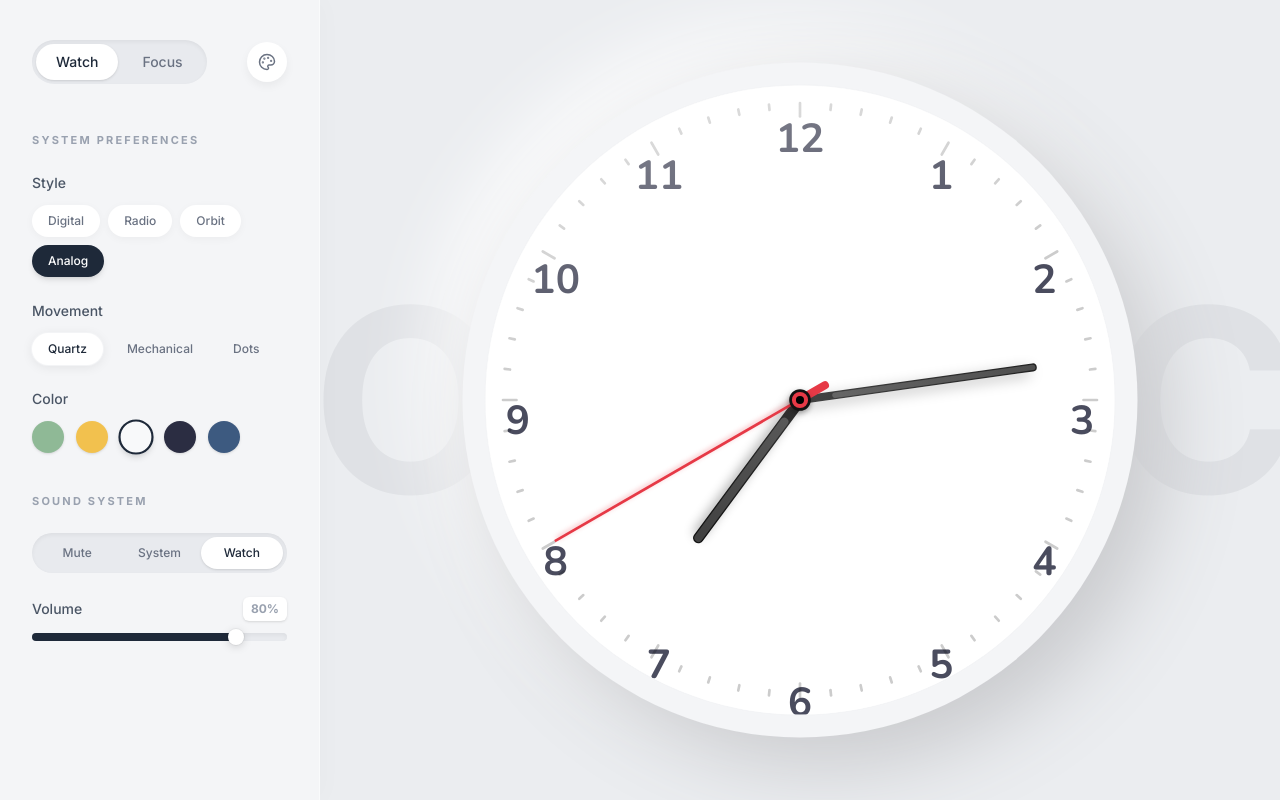
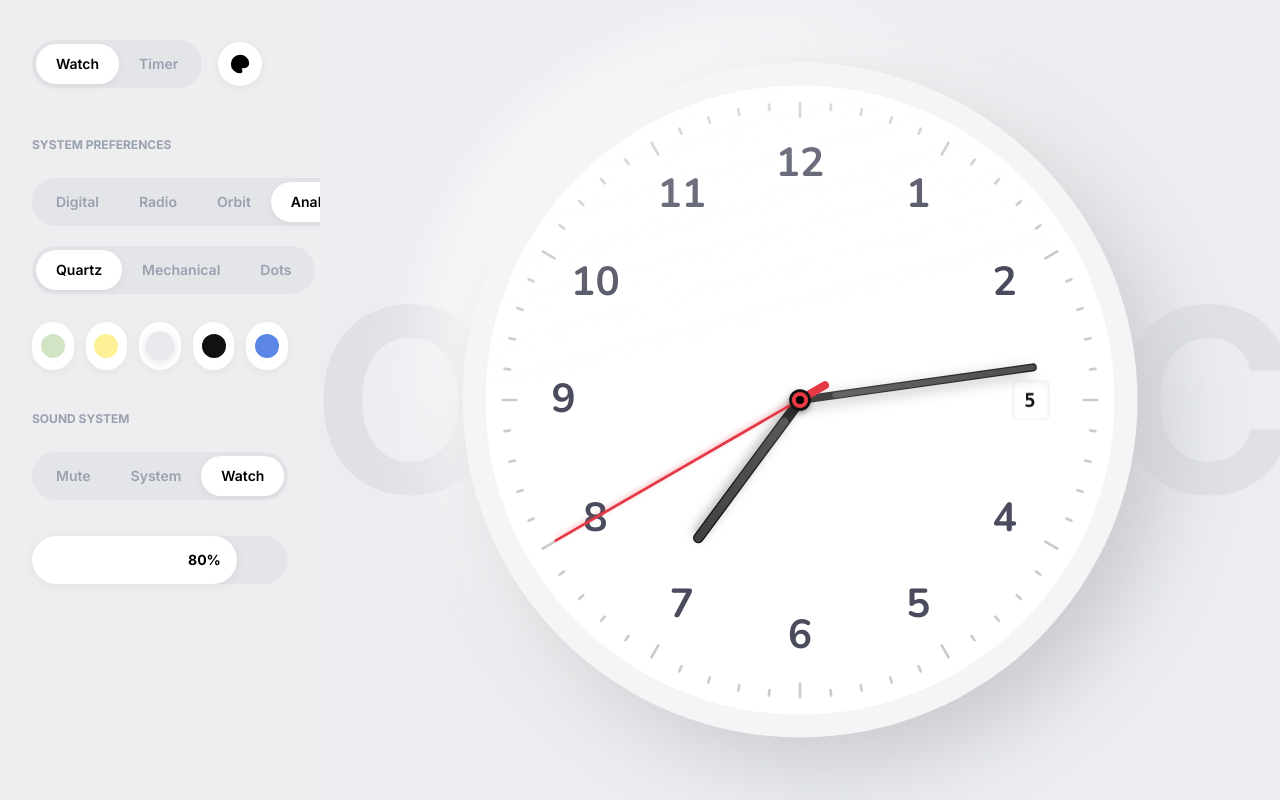
Before and after one commit to phalla-doll/cowatch, a React (Vite) app: page / in a window 1280 px wide. Built offline with nearby package versions, Linux system fonts and the light colour scheme.

Commit message:
style: update UI color palette and sidebar design
Refine the application color scheme for a more modern aesthetic and update the sidebar layout to match the updated visual requirements.

```diff
--- a/src/App.tsx
+++ b/src/App.tsx
@@ -7,7 +7,7 @@ export default function App() {
   const [state, setState] = useState<AppState>({
     style: 'Analog',
     movement: 'Quartz',
-    color: '#F8F9FA', // white/off-white default
+    color: '#E8EAEE', // off-white default
     sound: 'Watch',
     volume: 80,
   });
--- a/src/components/Sidebar.tsx
+++ b/src/components/Sidebar.tsx
@@ -8,21 +8,24 @@ interface SidebarProps {
 
 const styles: WatchStyle[] = ['Digital', 'Radio', 'Orbit', 'Analog'];
 const movements: Movement[] = ['Quartz', 'Mechanical', 'Dots'];
-const colors = ['#8FB996', '#F2C14E', '#F8F9FA', '#2B2D42', '#3D5A80'];
+const colors = ['#D3E4C5', '#FDF094', '#E8EAEE', '#111111', '#5B86E5'];
 const sounds: SoundSystem[] = ['Mute', 'System', 'Watch'];
 
 export default function Sidebar({ state, updateState }: SidebarProps) {
+  // We use slightly lighter gray for the container backgrounds to match the image
+  const pillBg = "bg-[#E3E5E9]";
+
   return (
-    <aside className="w-80 bg-[#F4F5F7] h-full flex flex-col px-8 py-10 shadow-[4px_0_24px_rgba(0,0,0,0.02)] border-r border-white/50 z-10 overflow-y-auto">
+    <aside className="w-80 bg-[#EEEEF0] h-full flex flex-col px-8 py-10 z-10 overflow-y-auto">
 
       {/* Top Nav */}
-      <div className="flex items-center justify-between mb-12">
-        <div className="flex space-x-1 bg-[#E8EAEE] p-1 rounded-full shadow-inner">
-          <button className="px-5 py-2 rounded-full bg-white shadow-sm text-sm font-medium text-gray-800 transition-all">Watch</button>
-          <button className="px-5 py-2 rounded-full text-sm font-medium text-gray-500 hover:text-gray-700 transition-all">Focus</button>
+      <div className="flex items-center gap-4 mb-12">
+        <div className={`flex ${pillBg} p-1 rounded-full`}>
+          <button className="px-5 py-2.5 rounded-full bg-white shadow-[0_2px_8px_rgba(0,0,0,0.06)] text-sm font-semibold text-black transition-all">Watch</button>
+          <button className="px-5 py-2.5 rounded-full text-sm font-semibold text-gray-400 hover:text-gray-600 transition-all">Timer</button>
         </div>
-        <button className="w-10 h-10 rounded-full bg-white shadow-[0_4px_10px_rgba(0,0,0,0.05)] flex items-center justify-center text-gray-500 hover:text-gray-800 transition-colors">
-          <Palette size={18} />
+        <button className="w-11 h-11 rounded-full bg-white shadow-[0_2px_10px_rgba(0,0,0,0.06)] flex items-center justify-center text-black transition-colors">
+          <Palette size={20} fill="currentColor" />
         </button>
       </div>
 
@@ -30,79 +33,19 @@ export default function Sidebar({ state, updateState }: SidebarProps) {
 
         {/* System Preferences */}
         <section>
-          <h2 className="text-[11px] font-bold tracking-[0.2em] text-gray-400 mb-6 uppercase">System Preferences</h2>
+          <h2 className="text-[12px] font-bold text-gray-400 mb-6 uppercase">System Preferences</h2>
 
-          <div className="space-y-6">
-            <div>
-              <label className="block text-sm font-medium text-gray-600 mb-3">Style</label>
-              <div className="flex flex-wrap gap-2">
-                {styles.map(s => (
-                  <button
-                    key={s}
-                    onClick={() => updateState({ style: s })}
-                    className={`px-4 py-2 rounded-full text-xs font-medium transition-all ${
-                      state.style === s
-                        ? 'bg-gray-800 text-white shadow-md'
-                        : 'bg-white text-gray-500 shadow-[0_2px_8px_rgba(0,0,0,0.04)] hover:shadow-md'
-                    }`}
-                  >
-                    {s}
-                  </button>
-                ))}
-              </div>
-            </div>
-
-            <div>
-              <label className="block text-sm font-medium text-gray-600 mb-3">Movement</label>
-              <div className="flex flex-wrap gap-2">
-                {movements.map(m => (
-                  <button
-                    key={m}
-                    onClick={() => updateState({ movement: m })}
-                    className={`px-4 py-2 rounded-full text-xs font-medium transition-all ${
-                      state.movement === m
-                        ? 'bg-white text-gray-800 shadow-[0_2px_12px_rgba(0,0,0,0.08)] ring-1 ring-gray-100'
-                        : 'text-gray-500 hover:bg-white hover:shadow-sm'
-                    }`}
-                  >
-                    {m}
-                  </button>
-                ))}
-              </div>
-            </div>
-
-            <div>
-              <label className="block text-sm font-medium text-gray-600 mb-3">Color</label>
-              <div className="flex gap-3">
-                {colors.map(c => (
-                  <button
-                    key={c}
-                    onClick={() => updateState({ color: c })}
-                    className="w-8 h-8 rounded-full transition-all flex items-center justify-center"
-                    style={{ backgroundColor: c }}
-                  >
-                    <span className={`w-full h-full rounded-full border-2 transition-all ${state.color === c ? 'border-gray-800 scale-110 shadow-md' : 'border-transparent scale-100 shadow-sm'}`} />
-                  </button>
-                ))}
-              </div>
-            </div>
-          </div>
-        </section>
-
-        {/* Sound System */}
-        <section>
-          <h2 className="text-[11px] font-bold tracking-[0.2em] text-gray-400 mb-6 uppercase">Sound System</h2>
-
-          <div className="space-y-6">
-            <div className="flex bg-[#E8EAEE] p-1 rounded-full shadow-inner">
-              {sounds.map(s => (
+          <div className="space-y-5">
+            {/* Styles */}
+            <div className={`flex ${pillBg} p-1 rounded-full w-max`}>
+              {styles.map(s => (
                 <button
                   key={s}
-                  onClick={() => updateState({ sound: s })}
-                  className={`flex-1 py-2 rounded-full text-xs font-medium transition-all ${
-                    state.sound === s
-                      ? 'bg-white text-gray-800 shadow-sm'
-                      : 'text-gray-500 hover:text-gray-700'
+                  onClick={() => updateState({ style: s })}
+                  className={`px-5 py-2.5 rounded-full text-sm font-semibold transition-all ${
+                    state.style === s
+                      ? 'bg-white text-black shadow-[0_2px_8px_rgba(0,0,0,0.06)]'
+                      : 'text-gray-400 hover:text-gray-600'
                   }`}
                 >
                   {s}
@@ -110,12 +53,70 @@ export default function Sidebar({ state, updateState }: SidebarProps) {
               ))}
             </div>
 
-            <div>
-              <div className="flex justify-between items-center mb-3">
-                <label className="text-sm font-medium text-gray-600">Volume</label>
-                <span className="text-xs font-bold text-gray-400 bg-white px-2 py-1 rounded-md shadow-sm">{state.volume}%</span>
-              </div>
-              <div className="relative h-2 bg-[#E8EAEE] rounded-full shadow-inner flex items-center group">
+            {/* Movements */}
+            <div className={`flex ${pillBg} p-1 rounded-full w-max`}>
+              {movements.map(m => (
+                <button
+                  key={m}
+                  onClick={() => updateState({ movement: m })}
+                  className={`px-5 py-2.5 rounded-full text-sm font-semibold transition-all ${
+                    state.movement === m
+                      ? 'bg-white text-black shadow-[0_2px_8px_rgba(0,0,0,0.06)]'
+                      : 'text-gray-400 hover:text-gray-600'
+                  }`}
+                >
+                  {m}
+                </button>
+              ))}
+            </div>
+
+            {/* Colors */}
+            <div className="flex gap-3 pt-2">
+              {colors.map(c => (
+                <button
+                  key={c}
+                  onClick={() => updateState({ color: c })}
+                  className="w-12 h-12 rounded-full bg-white shadow-[0_2px_10px_rgba(0,0,0,0.05)] flex items-center justify-center transition-transform hover:scale-105"
+                >
+                  <span
+                    className="w-6 h-6 rounded-full transition-all"
+                    style={{
+                      backgroundColor: c,
+                      transform: state.color === c ? 'scale(1.2)' : 'scale(1)',
+                      boxShadow: state.color === c ? '0 2px 8px rgba(0,0,0,0.1)' : 'none'
+                    }}
+                  />
+                </button>
+              ))}
+            </div>
+          </div>
+        </section>
+
+        {/* Sound System */}
+        <section>
+          <h2 className="text-[12px] font-bold text-gray-400 mb-6 uppercase">Sound System</h2>
+
+          <div className="space-y-5">
+            {/* Sounds */}
+            <div className={`flex ${pillBg} p-1 rounded-full w-max`}>
+              {sounds.map(s => (
+                <button
+                  key={s}
+                  onClick={() => updateState({ sound: s })}
+                  className={`px-5 py-2.5 rounded-full text-sm font-semibold transition-all ${
+                    state.sound === s
+                      ? 'bg-white text-black shadow-[0_2px_8px_rgba(0,0,0,0.06)]'
+                      : 'text-gray-400 hover:text-gray-600'
+                  }`}
+                >
+                  {s}
+                </button>
+              ))}
+            </div>
+
+            {/* Volume Slider */}
+            <div className="pt-4">
+              <div className={`relative h-12 ${pillBg} rounded-full flex items-center group`}>
                 <input
                   type="range"
                   min="0" max="100"
@@ -124,13 +125,11 @@ export default function Sidebar({ state, updateState }: SidebarProps) {
                   className="absolute w-full h-full opacity-0 cursor-pointer z-10"
                 />
                 <div
-                  className="absolute h-full bg-gray-800 rounded-full transition-all"
-                  style={{ width: `${state.volume}%` }}
-                />
-                <div
-                  className="absolute w-4 h-4 bg-white rounded-full shadow-[0_2px_8px_rgba(0,0,0,0.15)] ring-1 ring-black/5 group-hover:scale-110 transition-transform"
-                  style={{ left: `calc(${state.volume}% - 8px)` }}
-                />
+                  className="absolute h-full bg-white rounded-full shadow-[0_2px_12px_rgba(0,0,0,0.06)] transition-all flex items-center justify-end px-4 min-w-[3rem]"
+                  style={{ width: `${Math.max(15, state.volume)}%` }} // keep a min width so text is readable
+                >
+                  <span className="font-bold text-black text-sm">{state.volume}%</span>
+                </div>
               </div>
             </div>
           </div>
--- a/src/components/WatchFace.tsx
+++ b/src/components/WatchFace.tsx
@@ -129,7 +129,7 @@ export default function WatchFace({ state }: WatchFaceProps) {
           <div className="absolute top-0 left-0 w-full h-1/2 bg-gradient-to-b from-white/40 to-transparent rotate-[-15deg] origin-bottom-left rounded-tl-full pointer-events-none z-20"></div>
 
           {/* Dial Face */}
-          <div className="relative w-full h-full flex items-center justify-center transition-colors duration-500" style={{ backgroundColor: state.color === '#F8F9FA' ? '#ffffff' : state.color }}>
+          <div className="relative w-full h-full flex items-center justify-center transition-colors duration-500" style={{ backgroundColor: state.color === '#F8F9FA' || state.color === '#E8EAEE' ? '#ffffff' : state.color }}>
 
             {/* Style: Analog */}
             {state.style === 'Analog' && (
@@ -138,32 +138,39 @@ export default function WatchFace({ state }: WatchFaceProps) {
                 <div className="absolute inset-0 z-0">
                   {[...Array(12)].map((_, i) => {
                     const num = i === 0 ? 12 : i;
+                    const isDark = state.color === '#111111' || state.color === '#5B86E5';
+                    // 12 is at top (rotate -90deg)
+                    const angle = (i * 30 - 90) * (Math.PI / 180);
+                    const radius = 175; // Adjust distance from center
+                    const x = Math.cos(angle) * radius;
+                    const y = Math.sin(angle) * radius;
+
+                    // Do not render '3' if date complication overlaps
+                    if (num === 3) return null;
+
                     return (
                       <div
                         key={i}
-                        className="absolute inset-0 flex justify-center"
+                        className="absolute w-12 h-12 flex items-center justify-center font-rounded text-3xl font-bold"
                         style={{
-                          transform: `rotate(${i * 30}deg)`,
-                        }}
-                      >
-                        <div
-                          className="pt-8 font-rounded text-3xl font-bold flex items-center justify-center w-12 h-12"
-                          style={{
-                            transform: `rotate(${-i * 30}deg)`,
-                            color: state.color === '#2B2D42' || state.color === '#3D5A80' ? '#F4F5F7' : '#2B2D42',
+                          left: `calc(50% + ${x}px)`,
+                          top: `calc(50% + ${y}px)`,
+                          transform: 'translate(-50%, -50%)',
+                          color: isDark ? '#F4F5F7' : '#2B2D42',
                           opacity: 0.85
                         }}
                       >
                         {num}
-                        </div>
                       </div>
                     );
                   })}
                 </div>
 
                 {/* Minute Ticks */}
-                <div className="absolute inset-0">
-                  {[...Array(60)].map((_, i) => (
+                <div className="absolute inset-0 z-0">
+                  {[...Array(60)].map((_, i) => {
+                    const isDark = state.color === '#111111' || state.color === '#5B86E5';
+                    return (
                       <div
                         key={`tick-${i}`}
                         className="absolute top-0 left-1/2 -translate-x-1/2 h-full flex pt-3"
@@ -171,10 +178,11 @@ export default function WatchFace({ state }: WatchFaceProps) {
                       >
                         <div
                           className={`w-[2px] rounded-full ${i % 5 === 0 ? 'h-3' : 'h-1.5'}`}
-                        style={{ backgroundColor: state.color === '#2B2D42' || state.color === '#3D5A80' ? 'rgba(255,255,255,0.4)' : 'rgba(0,0,0,0.2)' }}
+                          style={{ backgroundColor: isDark ? 'rgba(255,255,255,0.4)' : 'rgba(0,0,0,0.2)' }}
                         />
                       </div>
-                  ))}
+                    );
+                  })}
                 </div>
 
                 {/* Hands */}
@@ -229,10 +237,12 @@ export default function WatchFace({ state }: WatchFaceProps) {
             )}
 
             {/* Style: Digital */}
-            {state.style === 'Digital' && (
+            {state.style === 'Digital' && (() => {
+              const isDark = state.color === '#111111' || state.color === '#5B86E5';
+              return (
               <div
                 className="flex flex-col items-center justify-center font-mono"
-                style={{ color: state.color === '#2B2D42' || state.color === '#3D5A80' ? '#F4F5F7' : '#111' }}
+                style={{ color: isDark ? '#F4F5F7' : '#111' }}
               >
                 <div className="text-8xl font-bold tracking-tighter tabular-nums flex items-baseline">
                   {hours.toString().padStart(2, '0')}
@@ -251,54 +261,58 @@ export default function WatchFace({ state }: WatchFaceProps) {
                     {[...Array(10)].map((_, i) => (
                       <div
                         key={i}
-                        className={`w-3 h-3 rounded-full transition-all duration-300 ${i < (seconds % 10) + 1 ? 'bg-[#E63946] scale-110 shadow-[0_0_8px_rgba(230,57,70,0.5)]' : 'bg-black/10'}`}
+                        className={`w-3 h-3 rounded-full transition-all duration-300 ${i < (seconds % 10) + 1 ? 'bg-[#E63946] scale-110 shadow-[0_0_8px_rgba(230,57,70,0.5)]' : (isDark ? 'bg-white/10' : 'bg-black/10')}`}
                       />
                     ))}
                   </div>
                 )}
               </div>
-            )}
+            )})()}
 
             {/* Style: Radio */}
-            {state.style === 'Radio' && (
+            {state.style === 'Radio' && (() => {
+              const isDark = state.color === '#111111' || state.color === '#5B86E5';
+              return (
               <div className="relative w-[360px] h-[360px] flex items-center justify-center">
                 {/* Hours Ring */}
                 <svg className="absolute w-full h-full -rotate-90">
-                  <circle cx="180" cy="180" r="160" fill="none" stroke={state.color === '#2B2D42' || state.color === '#3D5A80' ? 'rgba(255,255,255,0.1)' : 'rgba(0,0,0,0.05)'} strokeWidth="12" />
-                  <circle cx="180" cy="180" r="160" fill="none" stroke={state.color === '#2B2D42' || state.color === '#3D5A80' ? '#fff' : '#111'} strokeWidth="12"
+                  <circle cx="180" cy="180" r="160" fill="none" stroke={isDark ? 'rgba(255,255,255,0.1)' : 'rgba(0,0,0,0.05)'} strokeWidth="12" />
+                  <circle cx="180" cy="180" r="160" fill="none" stroke={isDark ? '#fff' : '#111'} strokeWidth="12"
                           strokeDasharray="1005" strokeDashoffset={1005 - (1005 * (hoursDegrees / 360))} className="transition-all duration-1000 ease-out" />
                 </svg>
                 {/* Minutes Ring */}
                 <svg className="absolute w-[280px] h-[280px] -rotate-90">
-                  <circle cx="140" cy="140" r="120" fill="none" stroke={state.color === '#2B2D42' || state.color === '#3D5A80' ? 'rgba(255,255,255,0.1)' : 'rgba(0,0,0,0.05)'} strokeWidth="12" />
-                  <circle cx="140" cy="140" r="120" fill="none" stroke={state.color === '#2B2D42' || state.color === '#3D5A80' ? 'rgba(255,255,255,0.8)' : '#444'} strokeWidth="12"
+                  <circle cx="140" cy="140" r="120" fill="none" stroke={isDark ? 'rgba(255,255,255,0.1)' : 'rgba(0,0,0,0.05)'} strokeWidth="12" />
+                  <circle cx="140" cy="140" r="120" fill="none" stroke={isDark ? 'rgba(255,255,255,0.8)' : '#444'} strokeWidth="12"
                           strokeDasharray="754" strokeDashoffset={754 - (754 * (minutesDegrees / 360))} className="transition-all duration-1000 ease-out" />
                 </svg>
                 {/* Seconds Ring */}
                 <svg className="absolute w-[200px] h-[200px] -rotate-90">
-                  <circle cx="100" cy="100" r="80" fill="none" stroke={state.color === '#2B2D42' || state.color === '#3D5A80' ? 'rgba(255,255,255,0.1)' : 'rgba(0,0,0,0.05)'} strokeWidth="8" />
+                  <circle cx="100" cy="100" r="80" fill="none" stroke={isDark ? 'rgba(255,255,255,0.1)' : 'rgba(0,0,0,0.05)'} strokeWidth="8" />
                   <circle cx="100" cy="100" r="80" fill="none" stroke="#E63946" strokeWidth="8"
                           strokeDasharray="502" strokeDashoffset={502 - (502 * (secondsDegrees / 360))}
                           className="transition-all duration-75"
                           style={{ transitionTimingFunction: state.movement === 'Mechanical' ? 'linear' : 'cubic-bezier(0.4, 2.08, 0.55, 0.44)' }} />
                 </svg>
 
-                <div className="absolute font-mono text-2xl font-bold" style={{ color: state.color === '#2B2D42' || state.color === '#3D5A80' ? '#fff' : '#111' }}>
+                <div className="absolute font-mono text-2xl font-bold" style={{ color: isDark ? '#fff' : '#111' }}>
                   {hours.toString().padStart(2, '0')}:{minutes.toString().padStart(2, '0')}
                 </div>
               </div>
-            )}
+            )})()}
 
             {/* Style: Orbit */}
-            {state.style === 'Orbit' && (
+            {state.style === 'Orbit' && (() => {
+              const isDark = state.color === '#111111' || state.color === '#5B86E5';
+              return (
               <div className="relative w-full h-full flex items-center justify-center">
                 {/* Center Sun/Core */}
-                <div className="absolute w-12 h-12 rounded-full shadow-[0_0_20px_rgba(0,0,0,0.2)] z-10" style={{ backgroundColor: state.color === '#2B2D42' || state.color === '#3D5A80' ? '#fff' : '#111' }}></div>
+                <div className="absolute w-12 h-12 rounded-full shadow-[0_0_20px_rgba(0,0,0,0.2)] z-10" style={{ backgroundColor: isDark ? '#fff' : '#111' }}></div>
 
                 {/* Orbit Rings */}
-                <div className="absolute w-[160px] h-[160px] rounded-full border border-black/5" style={{ borderColor: state.color === '#2B2D42' || state.color === '#3D5A80' ? 'rgba(255,255,255,0.1)' : 'rgba(0,0,0,0.05)' }}></div>
-                <div className="absolute w-[260px] h-[260px] rounded-full border border-black/5" style={{ borderColor: state.color === '#2B2D42' || state.color === '#3D5A80' ? 'rgba(255,255,255,0.1)' : 'rgba(0,0,0,0.05)' }}></div>
-                <div className="absolute w-[360px] h-[360px] rounded-full border border-black/5" style={{ borderColor: state.color === '#2B2D42' || state.color === '#3D5A80' ? 'rgba(255,255,255,0.1)' : 'rgba(0,0,0,0.05)' }}></div>
+                <div className="absolute w-[160px] h-[160px] rounded-full border border-black/5" style={{ borderColor: isDark ? 'rgba(255,255,255,0.1)' : 'rgba(0,0,0,0.05)' }}></div>
+                <div className="absolute w-[260px] h-[260px] rounded-full border border-black/5" style={{ borderColor: isDark ? 'rgba(255,255,255,0.1)' : 'rgba(0,0,0,0.05)' }}></div>
+                <div className="absolute w-[360px] h-[360px] rounded-full border border-black/5" style={{ borderColor: isDark ? 'rgba(255,255,255,0.1)' : 'rgba(0,0,0,0.05)' }}></div>
 
                 {/* Hours Planet */}
                 <div className="absolute w-full h-full flex justify-center" style={{ transform: `rotate(${hoursDegrees}deg)` }}>
@@ -319,15 +333,17 @@ export default function WatchFace({ state }: WatchFaceProps) {
                   <div className="mt-[166px] w-4 h-4 rounded-full shadow-[0_0_8px_rgba(230,57,70,0.5)] bg-[#E63946]"></div>
                 </div>
               </div>
-            )}
+            )})()}
 
             {/* Complication (Date) - Render only for styles that need it */}
-            {state.style === 'Orbit' && (
-              <div className="absolute right-8 top-1/2 -translate-y-1/2 bg-white/10 backdrop-blur-md px-2 py-1 rounded shadow-inner border border-black/5 text-xs font-bold font-mono tracking-widest"
-                   style={{ color: state.color === '#2B2D42' || state.color === '#3D5A80' ? '#fff' : '#111' }}>
+            {(state.style === 'Analog' || state.style === 'Orbit') && (() => {
+              const isDark = state.color === '#111111' || state.color === '#5B86E5';
+              return (
+              <div className="absolute right-12 top-1/2 -translate-y-1/2 bg-white/10 backdrop-blur-md px-2 py-1 rounded shadow-inner border border-black/5 text-sm font-bold font-mono tracking-widest z-10"
+                   style={{ color: isDark ? '#fff' : '#111' }}>
                 {time.getDate()}
               </div>
-            )}
+            )})()}
 
           </div>
         </div>
```
Lines whose indentation alone changed are shown as unchanged.
